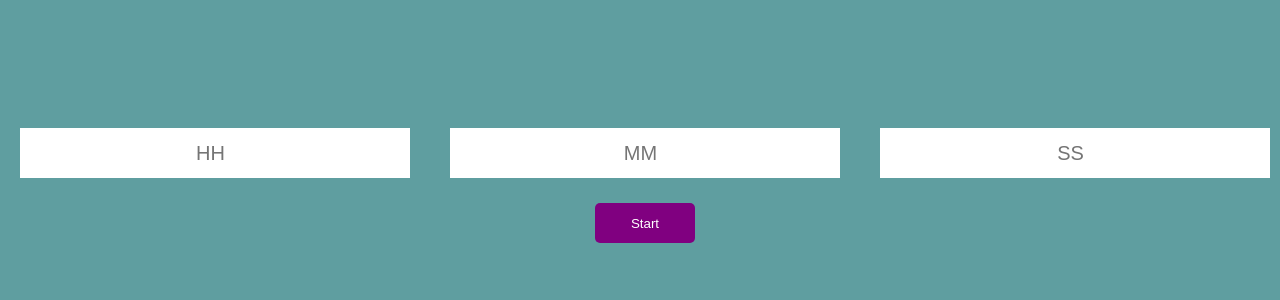
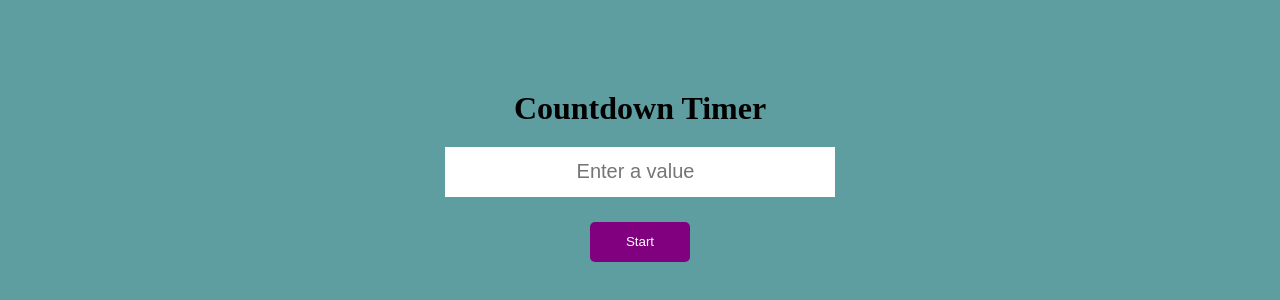
Before and after one commit to knighthood121/timer, a React (Vite) app: page / in a window 1280 px wide. Shown: the part 222-522 px from the top of the page. Built offline with nearby package versions, Linux system fonts and the light colour scheme.

Commit message:
Update InputTimer.jsx

```diff
--- a/src/InputTimer.jsx
+++ b/src/InputTimer.jsx
@@ -3,19 +3,13 @@
 const InputTimer = ({ handleInput, handleStart }) => {
     return (
         <div className='input-container'>
+      <h1>Countdown Timer</h1>
             <div className='input-box'>
                 <input
                     type="number"
                     onChange={handleInput}
-                    id="hours" placeholder='HH' />
-                <input
-                    type="number"
-                    onChange={handleInput}
-                    id="minutes" placeholder='MM' />
-                <input
-                    type="number"
-                    onChange={handleInput}
-                    id="seconds" placeholder='SS' />
+                    id="hours" placeholder='Enter a value' />
+
             </div>
             <button
                 onClick={handleStart}
```
